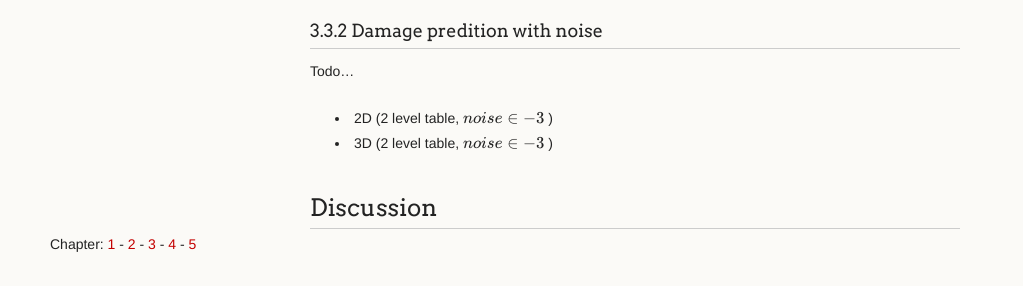
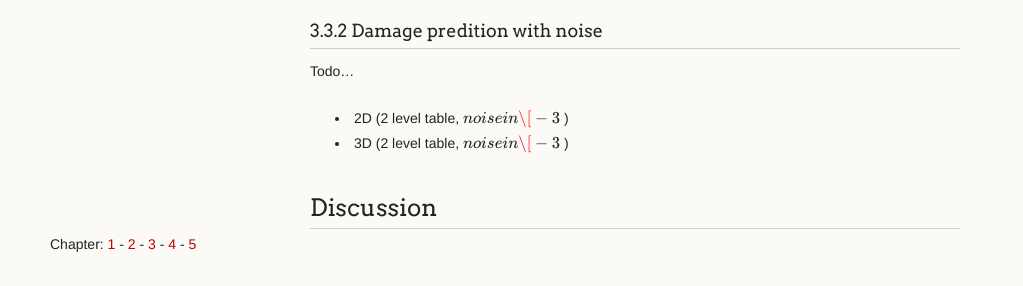
Before and after one commit to vireax/vibration, a Jekyll site: the page built from ch3.md, in a window 1280 px wide and 900 px high, scrolled down 1951 px. Shown: the part 611-897 px from the top of the window, without its empty margins (0-1023 px from the left). Built offline with Jekyll 4.4.1, drawn with Linux system fonts in a browser that asks for light colours; formulas are drawn with MathJax 3.

Commit message:
Update ch3.md

```diff
--- a/ch3.md
+++ b/ch3.md
@@ -83,7 +83,7 @@ Todo...
 
 Todo...
 
-- 2D (2 level table, $$ noise \in -3%,+3% $$ )
-- 3D (2 level table, $$ noise \in -3%,+3% $$ )
+- 2D (2 level table, $$ noise \\in \\\[-3%,+3%\\\] $$ )
+- 3D (2 level table, $$ noise \\in \\\[-3%,+3%\\\] $$ )
 
 ## Discussion
```
